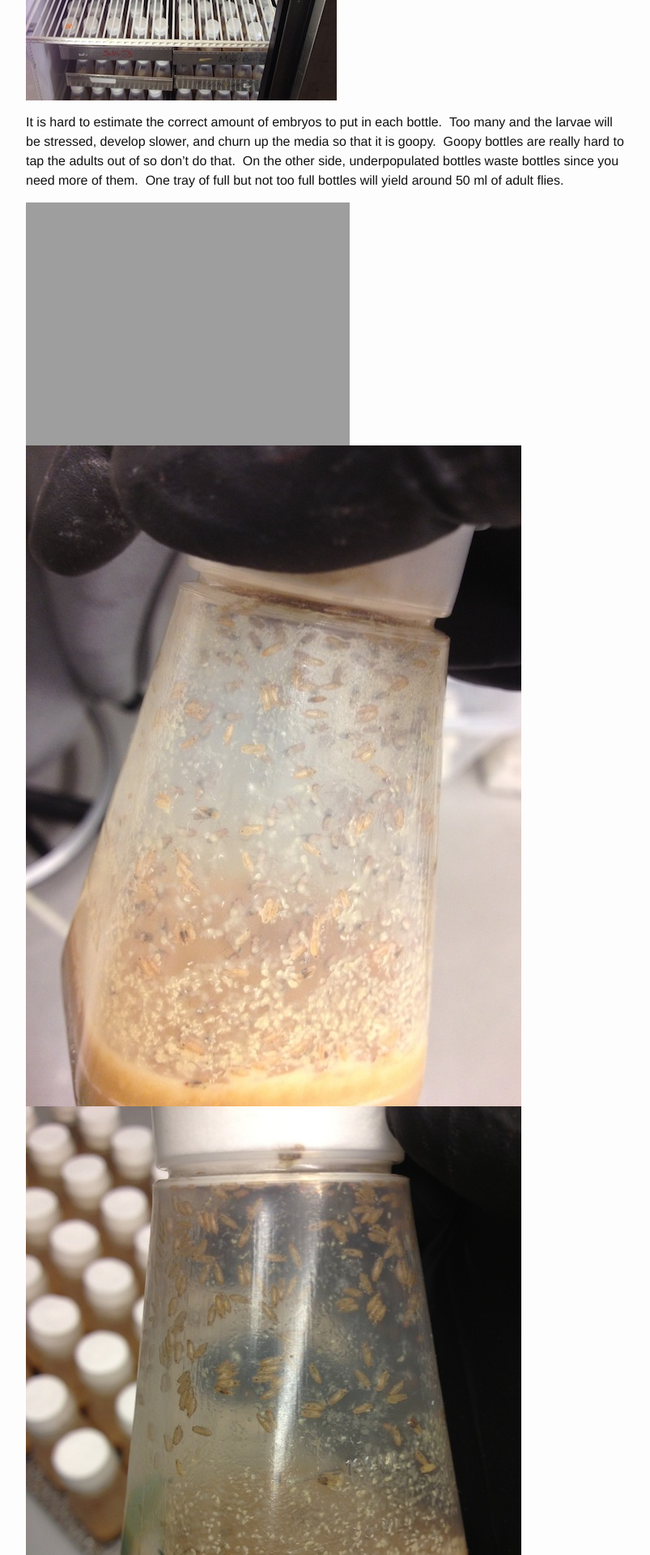
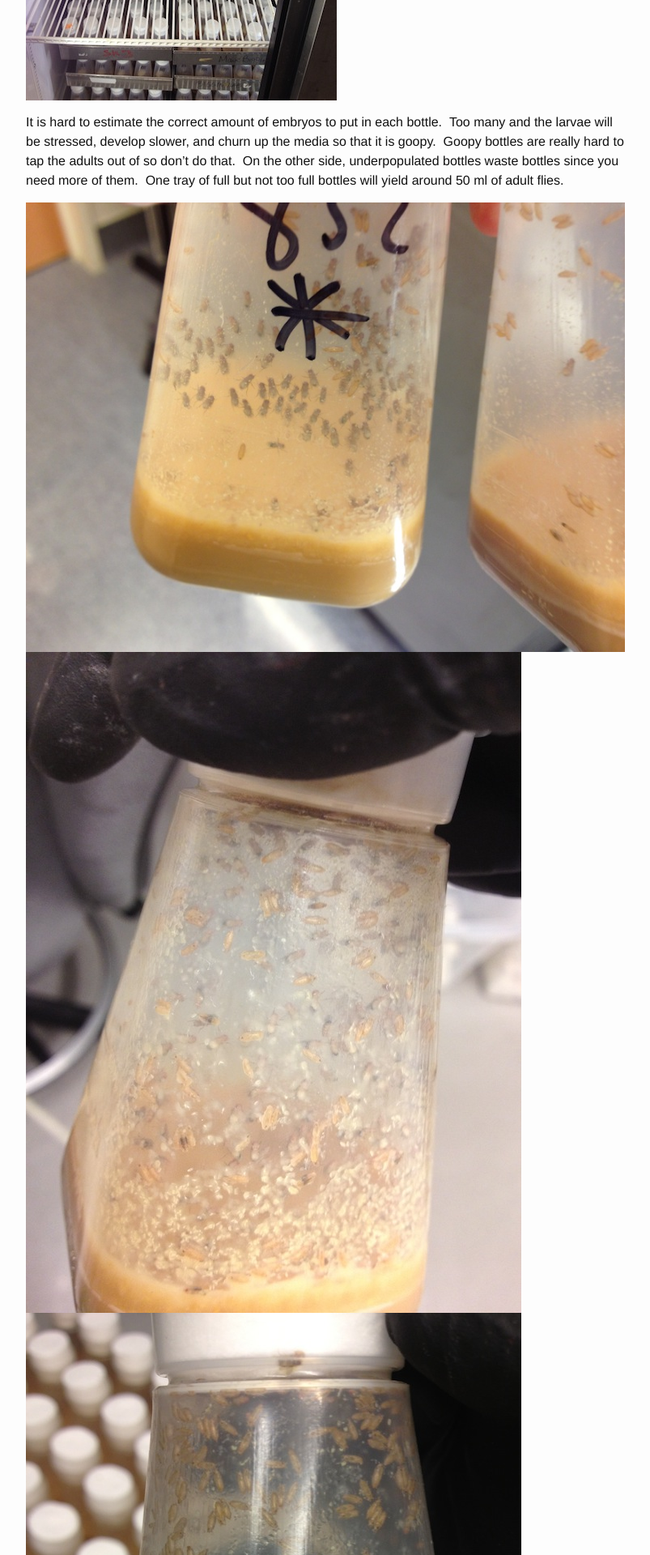
Before and after one commit to aihardin/aihardin.github.io, a Jekyll site: the page built from _posts/2013-05-29-how-to-grow-massive-amounts-of-fruit-flies.markdown, in a window 1280 px wide. Shown: the part 4117-6037 px from the top of the page at 81% size, without its empty margins (238-1041 px from the left). Built offline with Jekyll 4.4.1, drawn with Linux system fonts in a browser that asks for light colours; comment, search, counter and statistics services are not loaded.

Commit message:
fixed links

```diff
--- a/_posts/2013-05-29-how-to-grow-massive-amounts-of-fruit-flies.markdown
+++ b/_posts/2013-05-29-how-to-grow-massive-amounts-of-fruit-flies.markdown
@@ -34,7 +34,7 @@ Once you have put the embryos into the full tray of bottles, plug them up, move
 
 It is hard to estimate the correct amount of embryos to put in each bottle.  Too many and the larvae will be stressed, develop slower, and churn up the media so that it is goopy.  Goopy bottles are really hard to tap the adults out of so don't do that.  On the other side, underpopulated bottles waste bottles since you need more of them.  One tray of full but not too full bottles will yield around 50 ml of adult flies.
 
-![ready_bottle]({{ site.url }}/assets/ready_bottle-300x225.jpg)![dense_bottle]({{ site.url }}/assets/dense_bottle.JPG)![sparse_bottle]({{ site.url }}/assets/sparse_bottle.JPG)
+![ready_bottle]({{ site.url }}/assets/ready_bottle.JPG)![dense_bottle]({{ site.url }}/assets/dense_bottle.JPG)![sparse_bottle]({{ site.url }}/assets/sparse_bottle.JPG)
 
 To collect the adult flies, I use a 200 ml flask and place it in an ice bucket with a bit of ice.  I don't pack the ice around the flack, it can be loose.  The ice will keep the flies from trying to escape.  Place a large funnel in the flask and tap each bottle into the flask. Be gentle with the flies in the flask and don't shake them too much as you tap.
 
```
